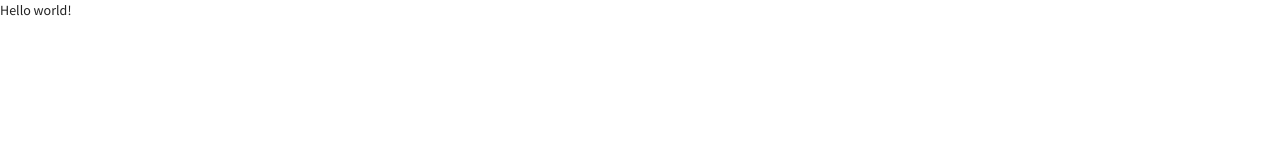
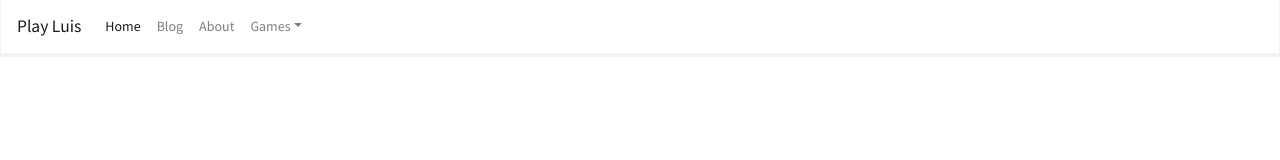
Before and after one commit to LV/PlayLuis, a plain HTML site: page index.html in a window 1280 px wide. Drawn offline with nearby package versions, Linux system fonts and the light colour scheme.

Commit message:
Create navbar

```diff
--- a/index.html
+++ b/index.html
@@ -10,6 +10,33 @@
 		<script src="https://stackpath.bootstrapcdn.com/bootstrap/4.3.1/js/bootstrap.min.js" integrity="sha384-JjSmVgyd0p3pXB1rRibZUAYoIIy6OrQ6VrjIEaFf/nJGzIxFDsf4x0xIM+B07jRM" crossorigin="anonymous"></script>
 	</head>
 	<body>
-		Hello world!
+		<nav class="navbar navbar-expand-lg navbar-light bg-light">
+			<a class="navbar-brand" href="index.html">Play Luis</a>
+			<button class="navbar-toggler" type="button" data-toggle="collapse" data-target="#navbarColor03" aria-controls="navbarColor03" aria-expanded="false" aria-label="Toggle navigation">
+				<span class="navbar-toggler-icon"></span>
+			</button>
+
+			<div class="collapse navbar-collapse" id="navbarColor03">
+				<ul class="navbar-nav mr-auto">
+					<li class="nav-item active">
+						<a class="nav-link" href="index.html">Home <span class="sr-only">(current)</span></a>
+					</li>
+					<li class="nav-item">
+						<a class="nav-link" href="#">Blog</a>
+					</li>
+					<li class="nav-item">
+						<a class="nav-link" href="#">About</a>
+					</li>
+					<li class="nav-item dropdown">
+						<a class="nav-link dropdown-toggle" data-toggle="dropdown" href="#" role="button" aria-haspopup="true" aria-expanded="false">Games</a>
+						<div class="dropdown-menu">
+							<a class="dropdown-item" href="#">Chess</a>
+							<div class="dropdown-divider"></div>
+							<a class="dropdown-item" href="#">Coming soon</a>
+						</div>
+					</li>
+				</ul>
+			</div>
+		</nav>
 	</body>
 </html>
```
